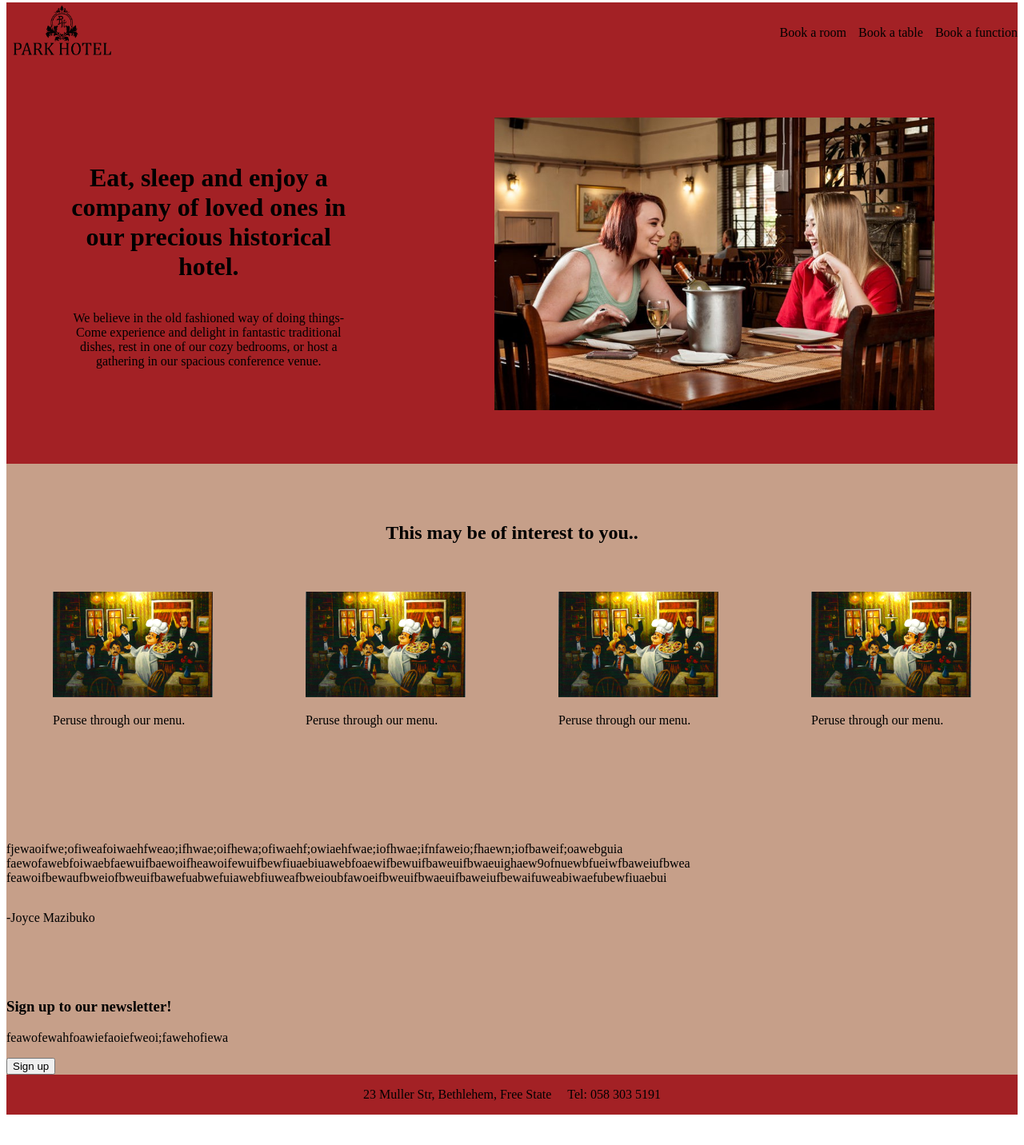
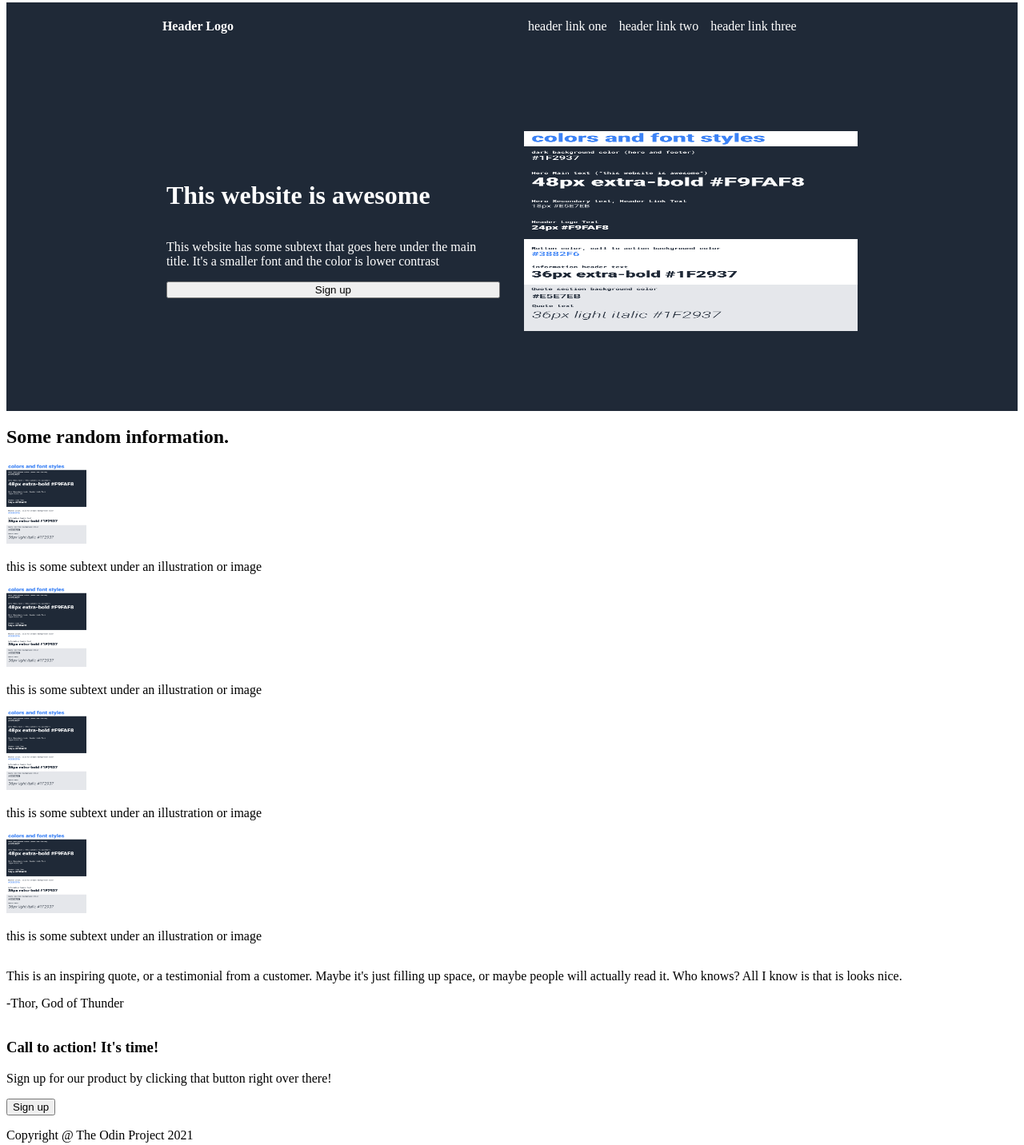
Before and after one commit to rqpt/top-landingpage-project, a plain HTML site: page index.html in a window 1280 px wide. Shown: the part 5-1437 px from the top of the page at 80% size. Before the commit the page ends 1407 px from the top, so only its background shows below. Drawn offline with Linux system fonts and the light colour scheme.

Commit message:
Start over - decided to clone project example exactly

```diff
--- a/index.html
+++ b/index.html
@@ -3,55 +3,62 @@
 	<head>
 		<meta charset="utf-08">
 		<link rel="stylesheet" href="./style.css">
-		<title>Landing Page - Project</title>
+		<title>Landingpage-project</title>
 	</head>
 	<body>
+
 		<div class="header">
-				<div class="header-left logo"><img src="./images/logo.png" alt="Park Hotel logo" width="140"></div>
-				<ul class="header-right link-list">
-					<li><a class="link">Book a room</a></li>
-					<li><a class="link">Book a table</a></li>
-					<li><a class="link">Book a function</a></li></ul>
+			<h4 class="logo">Header Logo</h4>
+			<ul class="header-links">
+				<li><a>header link one</a></li>
+				<li><a>header link two</a></li>
+				<li><a>header link three</a></li>
+			</ul>
 		</div>
-		<div class="topsection">
+
+		<div class="top-section">
 			<div class="statement">
-				<h1>Eat, sleep and enjoy a company of loved ones in our precious historical hotel.</h1>
-				<p>We believe in the old fashioned way of doing things-<br> Come experience
-				and delight in fantastic traditional dishes, rest in one of our cozy bedrooms, or host a gathering
-				in our spacious conference venue.</p></div>
-			<div class="main-img-container">
-				<img class="main-img" src="./images/table.jpg" alt="Restaurant guests having a jolly ol' time"></div>
+				<h1>This website is awesome</h1>
+				<p>This website has some subtext that goes here under the
+				main title. It's a smaller font and the color is lower contrast</p>
+				<button>Sign up</button>
+			</div>
+			<img src="./images/colors_and_stuff.png" alt="Placeholder image" width="500" height="250">
 		</div>
-		<div class="midsection-1">
-			<h2 class="m1-heading">This may be of interest to you..</h2>
-			<div class="cardlist">
-				<div class="card"><img src="./images/menu.png" alt="Jolly restaurant illustration" width="200"><p>Peruse through our menu.</p></div>
-				<div class="card"><img src="./images/menu.png" alt="Jolly restaurant illustration" width="200"><p>Peruse through our menu.</p></div>
-				<div class="card"><img src="./images/menu.png" alt="Jolly restaurant illustration" width="200"><p>Peruse through our menu.</p></div>
-				<div class="card"><img src="./images/menu.png" alt="Jolly restaurant illustration" width="200"><p>Peruse through our menu.</p></div>
+
+		<div class="m1-section">
+			<h2>Some random information.</h2>
+			<div class="card-list">
+				<div class="card"><img src="./images/colors_and_stuff.png" alt="Placeholder image" width="100" height="100"a>
+					<p>this is some subtext under an illustration or image</p></div>
+				<div class="card"><img src="./images/colors_and_stuff.png" alt="Placeholder image" width="100" height="100"a>
+					<p>this is some subtext under an illustration or image</p></div>
+				<div class="card"><img src="./images/colors_and_stuff.png" alt="Placeholder image" width="100" height="100"a>
+					<p>this is some subtext under an illustration or image</p></div>
+				<div class="card"><img src="./images/colors_and_stuff.png" alt="Placeholder image" width="100" height="100"a>
+					<p>this is some subtext under an illustration or image</p></div>
 			</div>
 		</div>
-		<div class="midsection-2">
-			<div class="reviews">
-				<div class="guest-quote">
-				<p>fjewaoifwe;ofiweafoiwaehfweao;ifhwae;oifhewa;ofiwaehf;owiaehfwae;iofhwae;ifnfaweio;fhaewn;iofbaweif;oawebguia
-				faewofawebfoiwaebfaewuifbaewoifheawoifewuifbewfiuaebiuawebfoaewifbewuifbaweuifbwaeuighaew9ofnuewbfueiwfbaweiufbwea
-				feawoifbewaufbweiofbweuifbawefuabwefuiawebfiuweafbweioubfawoeifbweuifbwaeuifbaweiufbewaifuweabiwaefubewfiuaebui</p></div>
-				<div class="guest-name"><p>-Joyce Mazibuko</p></div>
-			</div>
+
+		<div class="m2-section">
+			<p class="quote">This is an inspiring quote, or a testimonial from a
+			customer. Maybe it's just filling up space, or maybe
+			people will actually read it. Who knows? All I know
+			is that is looks nice.</p>
+			<p class="quote-credit">-Thor, God of Thunder</p>
 		</div>
-		<div class="bottomsection">
-			<div class="call-to-action">
-				<div class="c2a-text">
-					<h3>Sign up to our newsletter!</h3>
-					<p>feawofewahfoawiefaoiefweoi;fawehofiewa</p>
+
+		<div class="bot-section">
+			<div class="c2a-container">
+				<div class="c2a-message">
+					<h3>Call to action! It's time!</h3>
+					<p>Sign up for our product by clicking that button right over there!</p>
 				</div>
 				<button>Sign up</button>
 			</div>
 		</div>
 		<div class="footer">
-			<p>23 Muller Str, Bethlehem, Free State</p>
-			<p>Tel: 058 303 5191</p>
+			<p>Copyright @ The Odin Project 2021</p>
 		</div>
 	</body>
 </html>
--- a/style.css
+++ b/style.css
@@ -4,94 +4,43 @@ body {
 	justify-content: space-between;
 }
 
+.header,.top-section {
+	background-color: #1F2937;
+	color: white;
+}
+
 .header {
 	display: flex;
-	justify-content: space-between;
+	flex-flow: row;
+	justify-content: center;
 	align-items: center;
 }
 
-.header-right.link-list {
+.logo,.header-links {
+	flex: 0 1 33%;
+}
+
+.header-links {
 	display: flex;
+	flex-flow: row;
 	gap: 15px;
 	list-style-type: none;
 }
 
-.topsection {
+.top-section {
+	height: 450px;
 	display: flex;
-	justify-content: space-around;
-}
-
-.header,.topsection {
-	background-color: #A32125;
+	justify-content: center;
+	align-items: center;
+	gap: 30px;
 }
 
 .statement {
 	display: flex;
 	flex-flow: column;
-	justify-content: center;
-	flex: 0 1 30%;
-	height: 500px;
+	flex: 0 1 33%;
 }
 
-.statement > * {
-	text-align: center;
+.top-section img {
+	flex: 0 1 33%;
 }
-
-.main-img-container {
-	display: flex;
-	justify-content: center;
-	align-items: center;
-	flex: 0 2 50%;
-}
-
-.main-img {
-	width: 550px;
-}
-
-.midsection-1 {
-	display: flex;
-	flex-flow: column;
-	justify-content: center;
-	gap: 40px;
-	height: 400px;
-}
-
-.m1-heading {
-	align-self: center;
-}
-
-.cardlist {
-	display: flex;
-	justify-content: space-around;
-}
-
-.midsection-2 {
-	display: flex;
-	height: 250px;
-	justify-content: center;
-	align-items: center;
-}
-
-.reviews {
-	display: flex;
-	flex-flow: column;
-}
-
-.guest-quote {
-
-}
-
-.guest-name {
-}
-
-.midsection-1,.midsection-2,.bottomsection {
-	background-color: #C69F89;
-}
-
-.footer {
-	display: flex;
-	justify-content: center;
-	align-items: center;
-	gap: 20px;
-	background-color: #A32125;
-}
```
Also changed, not shown: images/logo.png (deleted), images/menu.png (deleted), images/table.jpg (deleted).
